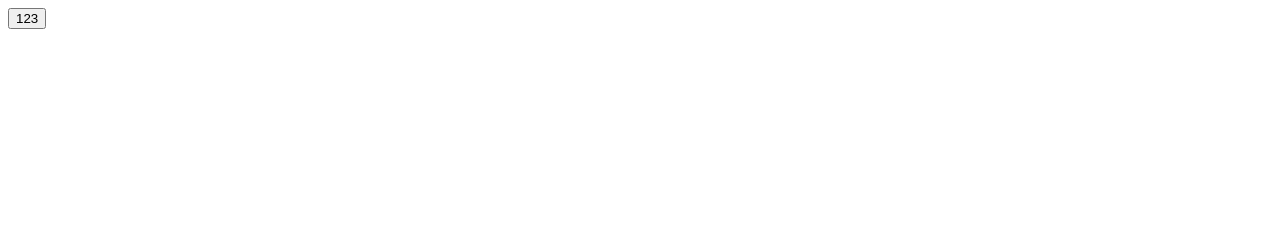
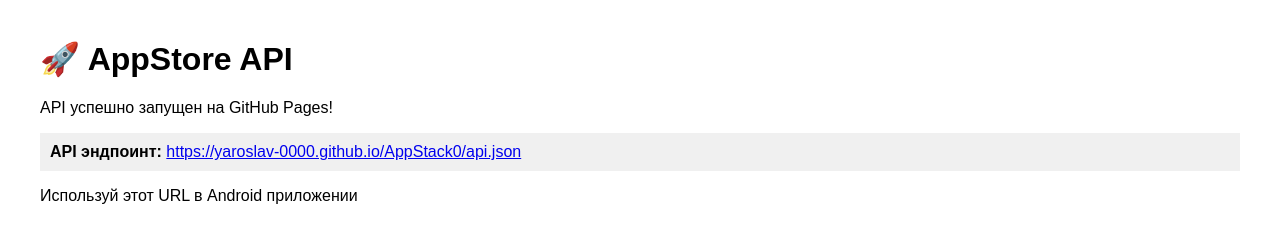
Before and after one commit to Yaroslav-0000/AppStack0, a plain HTML site: page index.html in a window 1280 px wide. Drawn offline with Linux system fonts and the light colour scheme.

Commit message:
Update index.html

```diff
--- a/index.html
+++ b/index.html
@@ -1 +1,21 @@
-<button>123</button>
+<!DOCTYPE html>
+<html>
+<head>
+    <title>AppStore API</title>
+    <style>
+        body { font-family: Arial, sans-serif; margin: 40px; }
+        .api-link { background: #f0f0f0; padding: 10px; margin: 10px 0; }
+    </style>
+</head>
+<body>
+    <h1>🚀 AppStore API</h1>
+    <p>API успешно запущен на GitHub Pages!</p>
+
+    <div class="api-link">
+        <strong>API эндпоинт:</strong>
+        <a href="api.json">https://yaroslav-0000.github.io/AppStack0/api.json</a>
+    </div>
+
+    <p>Используй этот URL в Android приложении</p>
+</body>
+</html>
```
